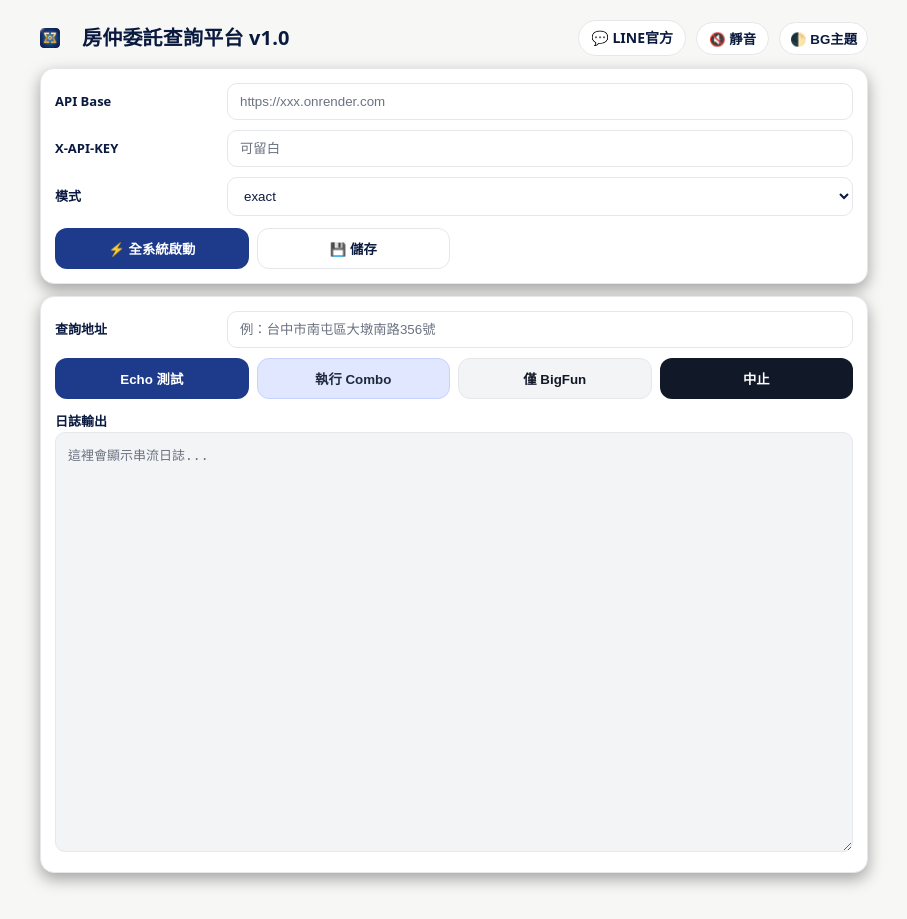
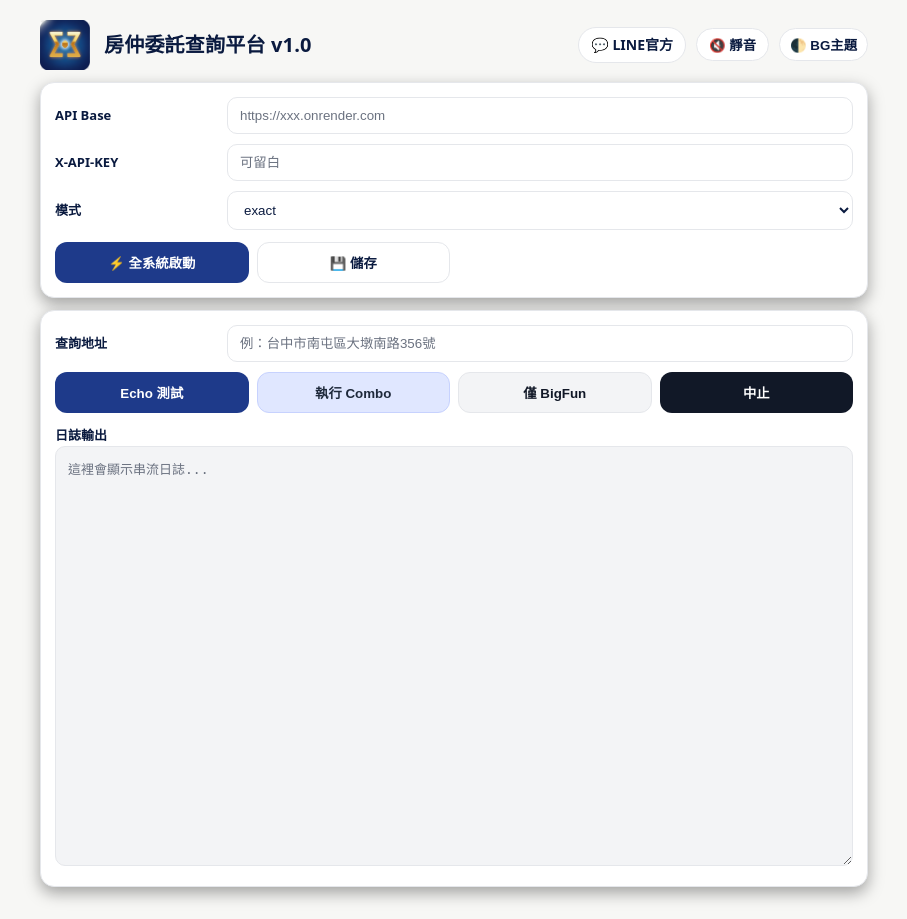
Before and after one commit to dw5000tw-33/fbauto, a plain HTML site: page entrust.html in a window 1280 px wide. Shown: the whole page, without its empty margins (186-1093 px from the left). Drawn offline with Linux system fonts and the light colour scheme.

Commit message:
Update entrust.html

```diff
--- a/entrust.html
+++ b/entrust.html
@@ -75,7 +75,7 @@ html[data-theme="light"] .spinner{border-color:rgba(0,0,0,.1);border-top-color:#
     <div class="brand">
       <h1>
         <img src="./logo.png"
-         style="width:20px;height:20px;border-radius:4px;vertical-align:middle;margin-right:14px;">
+         style="width:50px;height:50px;border-radius:4px;vertical-align:middle;margin-right:6px;">
         房仲委託查詢平台 v1.0
       </h1>
     </div>
```
